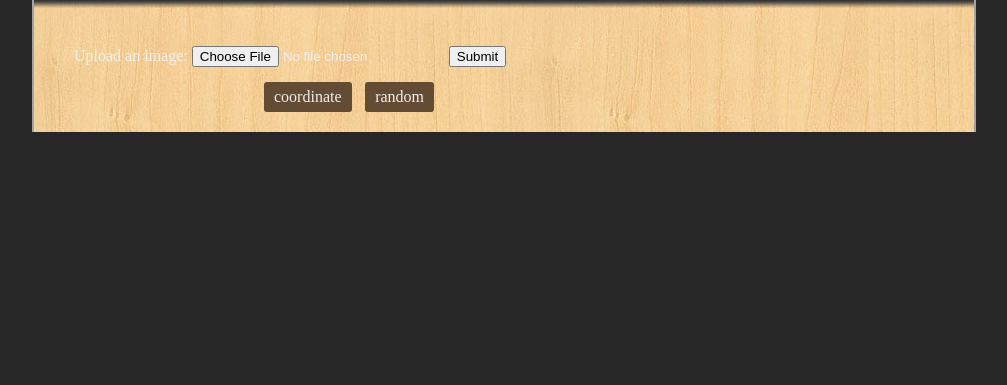
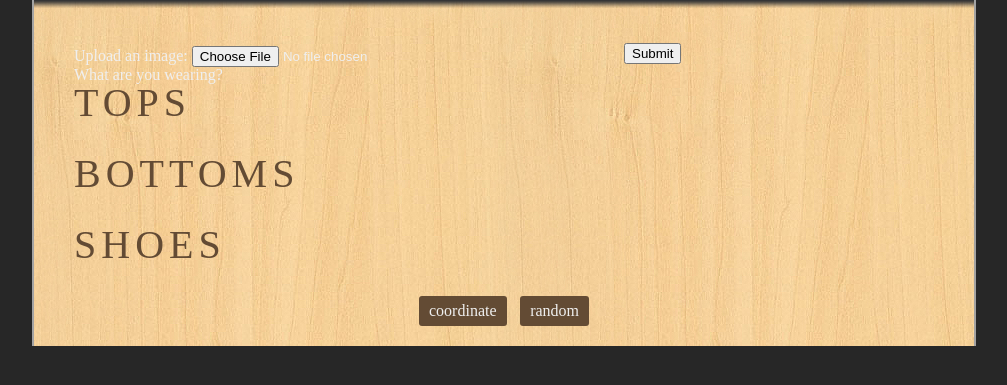
Before and after one commit to japacible/fashionation, a PHP site: page /fileupload.php in a window 1280 px wide. Shown: the part 211-596 px from the top of the page, without its empty margins (136-1143 px from the left). Run offline with PHP 8.4, Linux system fonts and the light colour scheme; some web fonts are replaced.

Commit message:
testing file upload

```diff
--- a/fileupload.php
+++ b/fileupload.php
@@ -34,17 +34,32 @@
           </div>
           <div class="main-content">
           	<!--File Upload-->
-            <form action="result.php" method="post" enctype="multipart/form-data">
+            <form action="result.php"
+				      method="post" enctype="multipart/form-data">
 				  		Upload an image:
 				  		<input type="file" name="image" />
-				  		<input type="submit" />
+
+							<!--Wardrobe-->
+	            <div id="wardrobe">
+	            	<h2>What are you wearing?</h2>
+	              <div class="article-of-clothing" id="tops">
+	              	<h3>TOPS</h3>
+	                <p id="tops-error" class="wardrobe-error">You cannot select more than two tops.</p>
+	              </div>
+	            </div>
+	            <div class="article-of-clothing" id="bottoms">
+	                <h3>BOTTOMS</h3>
+	                <p id="bottoms-error" class="wardrobe-error">You cannot select more than one bottom.</p>
+	              </div>
+	              <div class="article-of-clothing" id="shoes">
+	                <h3>SHOES</h3>
+	                <p id="shoes-error" class="wardrobe-error">You cannot select more than one pair of shoes</p>
+	              </div>
+	            </div>
+	            <input type="submit" />
 						</form>
 
-						<!--Wardrobe-->
-            <div id="wardrobe">
-              <div class="article-of-clothing" id="tops">
-              </div>
-            </div>
+              <!--I want buttons like this for submit!-->
             <div id="outfit-buttons">
               <div class="outfit-button" id="generate">
                 coordinate
```
